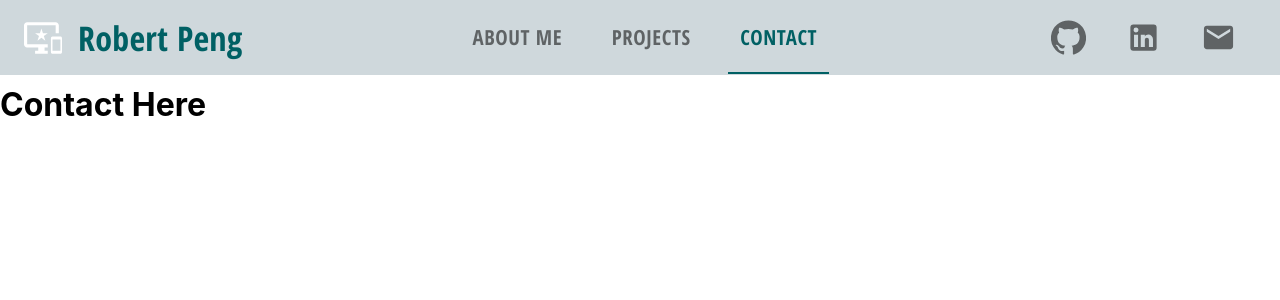
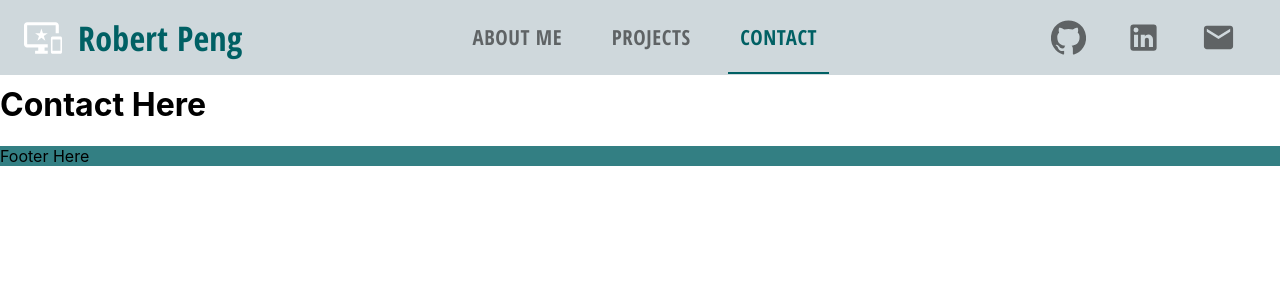
Before and after one commit to robertpengcode/My_Portfolio_Website, a React (Create React App) app: page /contact in a window 1280 px wide. Shown: the top 300 px of the page. Built offline with nearby package versions, Linux system fonts and the light colour scheme.

Commit message:
building footer

```diff
--- a/src/App.js
+++ b/src/App.js
@@ -7,6 +7,7 @@ import Contact from "./Contact";
 //Material-UI
 import { ThemeProvider } from "@material-ui/styles";
 import theme from "./Theme";
+import Footer from "./Footer";
 
 function App() {
   return (
@@ -18,6 +19,7 @@ function App() {
           <Route exact path="/projects" component={Projects} />
           <Route exact path="/contact" component={Contact} />
         </Switch>
+        <Footer />
       </BrowserRouter>
     </ThemeProvider>
   );
--- /dev/null
+++ b/src/Footer.js
@@ -0,0 +1,17 @@
+import React, { Fragment, useState, useEffect } from "react";
+import { makeStyles } from "@material-ui/core/styles";
+
+const useStyles = makeStyles(theme => ({
+  footer: {
+    backgroundColor: theme.palette.secondary.light,
+    width: "100%"
+  }
+}));
+
+const Footer = () => {
+  const classes = useStyles();
+
+  return <footer className={classes.footer}>Footer Here</footer>;
+};
+
+export default Footer;
--- a/src/Navbar.js
+++ b/src/Navbar.js
@@ -1,4 +1,4 @@
-import React, { Fragment, useEffect } from "react";
+import React, { Fragment, useState, useEffect } from "react";
 import { Link } from "react-router-dom";
 //Material-UI
 import AppBar from "@material-ui/core/AppBar";
@@ -13,10 +13,12 @@ import EmailIcon from "@material-ui/icons/Email";
 import useScrollTrigger from "@material-ui/core/useScrollTrigger";
 import Tabs from "@material-ui/core/Tabs";
 import Tab from "@material-ui/core/Tab";
-import theme from "./Theme";
-//import Link from "@material-ui/core/Link";
+import useMediaQuery from "@material-ui/core/useMediaQuery";
+import { useTheme } from "@material-ui/core/styles";
+import SwipeableDrawer from "@material-ui/core/SwipeableDrawer";
+import MenuIcon from "@material-ui/icons/Menu";
 
-const useStyles = makeStyles({
+const useStyles = makeStyles(theme => ({
   toolbarMargin: {
     ...theme.mixins.toolbar
   },
@@ -47,7 +49,7 @@ const useStyles = makeStyles({
     width: 35,
     height: 35
   }
-});
+}));
 
 function ElevationScroll(props) {
   const { children } = props;
@@ -62,7 +64,12 @@ function ElevationScroll(props) {
 
 const Navbar = () => {
   const classes = useStyles();
-  const [value, setValue] = React.useState(0);
+  const theme = useTheme();
+  const iOS = process.browser && /iPad|iPhone|iPod/.test(navigator.userAgent);
+  const matches = useMediaQuery(theme.breakpoints.down("md"));
+  const [value, setValue] = useState(0);
+
+  const [openMenu, setOpenMenu] = useState(false);
   const handleChange = (event, newValue) => {
     setValue(newValue);
   };
@@ -75,6 +82,34 @@ const Navbar = () => {
       setValue(2);
     }
   }, [value]);
+
+  const tabs = (
+    <Fragment>
+      <Tabs
+        value={value}
+        onChange={handleChange}
+        aria-label="Tabs on Navbar"
+        textColor="secondary"
+        indicatorColor="secondary"
+        className={classes.tabContainer}
+        centered
+      >
+        <Tab className={classes.tab} label="About Me" component={Link} to="/" />
+        <Tab
+          className={classes.tab}
+          label="Projects"
+          component={Link}
+          to="/projects"
+        />
+        <Tab
+          className={classes.tab}
+          label="Contact"
+          component={Link}
+          to="/contact"
+        />
+      </Tabs>
+    </Fragment>
+  );
 
   return (
     <Fragment>
@@ -89,34 +124,7 @@ const Navbar = () => {
             >
               Robert Peng
             </Typography>
-            <Tabs
-              value={value}
-              onChange={handleChange}
-              aria-label="Tabs on Navbar"
-              textColor="secondary"
-              indicatorColor="secondary"
-              className={classes.tabContainer}
-              centered
-            >
-              <Tab
-                className={classes.tab}
-                label="About Me"
-                component={Link}
-                to="/"
-              />
-              <Tab
-                className={classes.tab}
-                label="Projects"
-                component={Link}
-                to="/projects"
-              />
-              <Tab
-                className={classes.tab}
-                label="Contact"
-                component={Link}
-                to="/contact"
-              />
-            </Tabs>
+            {matches ? null : tabs}
             <IconButton
               target="_blank"
               href="https://github.com/robertpengcode"
```
